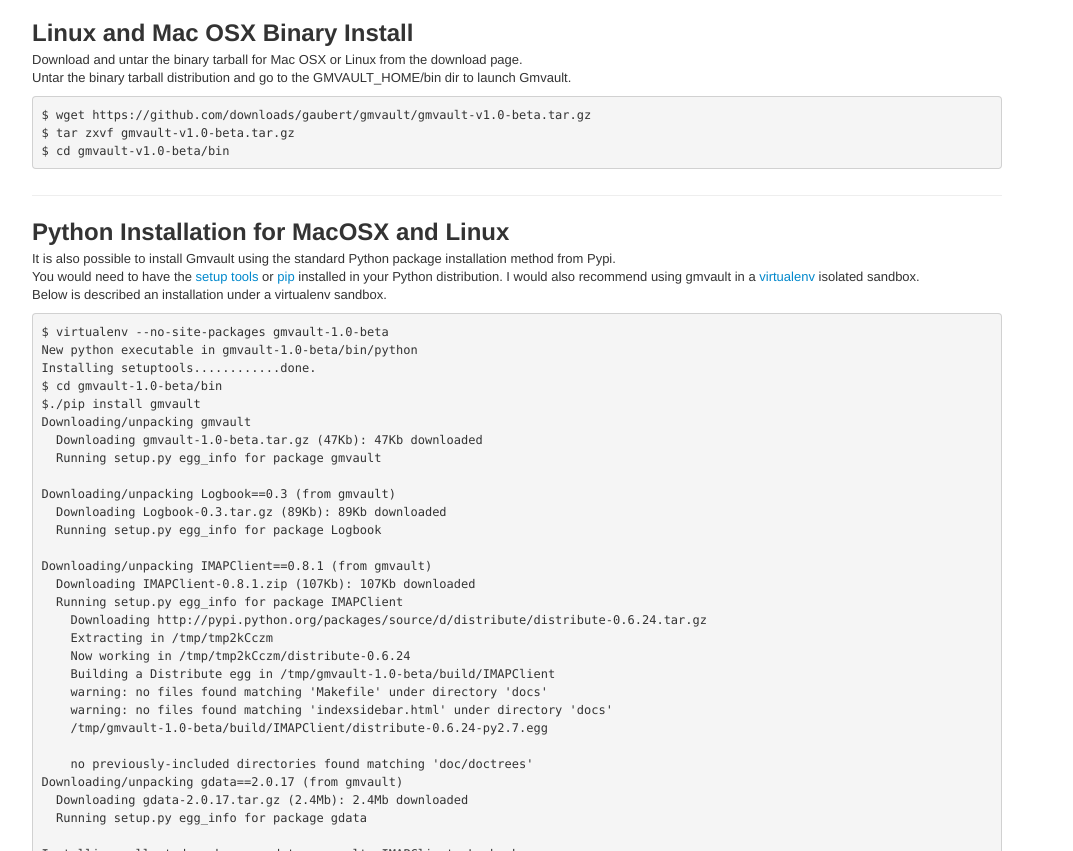
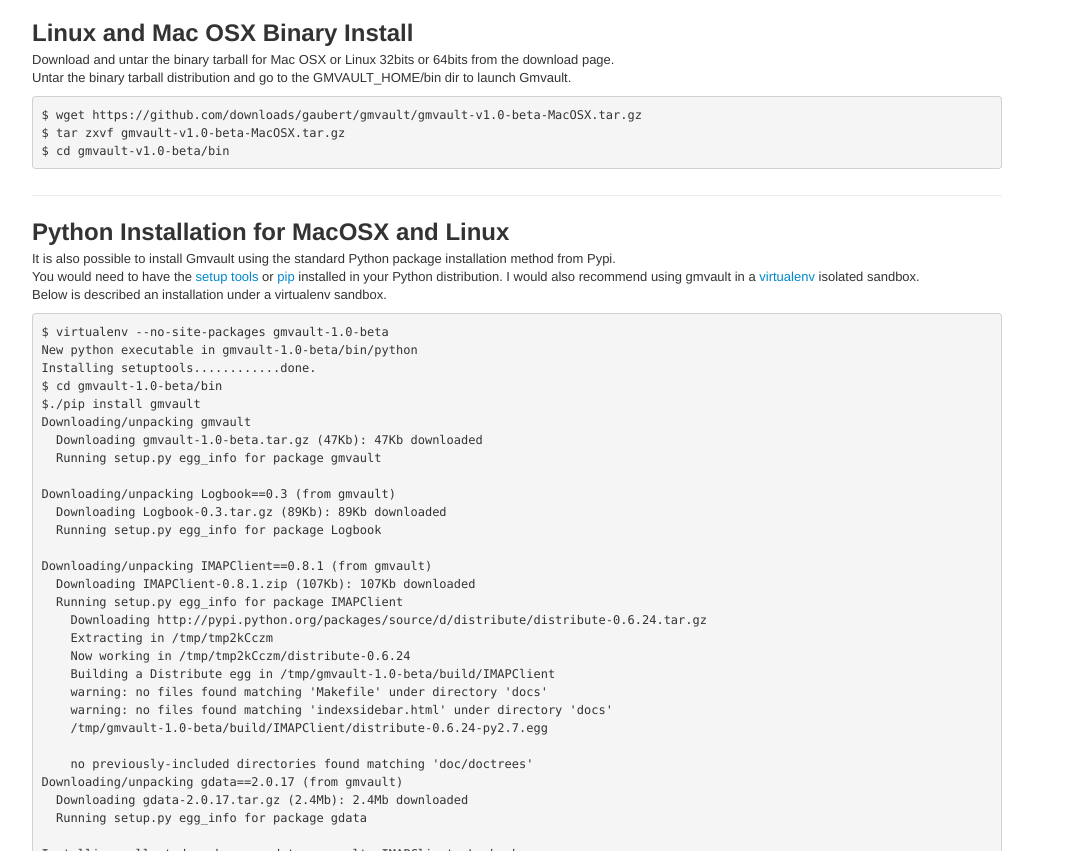
Before and after one commit to gaubert/gmvault, a plain HTML site: page documentation.html in a window 1280 px wide. Shown: the part 2531-3382 px from the top of the page, without its empty margins (18-1091 px from the left). Drawn offline with Linux system fonts and the light colour scheme.

Commit message:
update binary download install example

```diff
--- a/documentation.html
+++ b/documentation.html
@@ -154,9 +154,9 @@
                          <p>Go to <a href="#quickstart">Quick Start</a> to understand all the Gmvault capabilities.</p>
          <div class="page-header">
             <a name="linmac_install"></a><h2>Linux and Mac OSX Binary Install</h2>
-			<p>Download and untar the binary tarball for Mac OSX or Linux from the download page.</br>Untar the binary tarball distribution and go to the GMVAULT_HOME/bin dir to launch Gmvault.</p>
-            <p><pre>$ wget https://github.com/downloads/gaubert/gmvault/gmvault-v1.0-beta.tar.gz
-$ tar zxvf gmvault-v1.0-beta.tar.gz
+			<p>Download and untar the binary tarball for Mac OSX or Linux 32bits or 64bits from the download page.</br>Untar the binary tarball distribution and go to the GMVAULT_HOME/bin dir to launch Gmvault.</p>
+            <p><pre>$ wget https://github.com/downloads/gaubert/gmvault/gmvault-v1.0-beta-MacOSX.tar.gz
+$ tar zxvf gmvault-v1.0-beta-MacOSX.tar.gz
 $ cd gmvault-v1.0-beta/bin</pre></p>
 		 </div>
          <div class="page-header">
```
